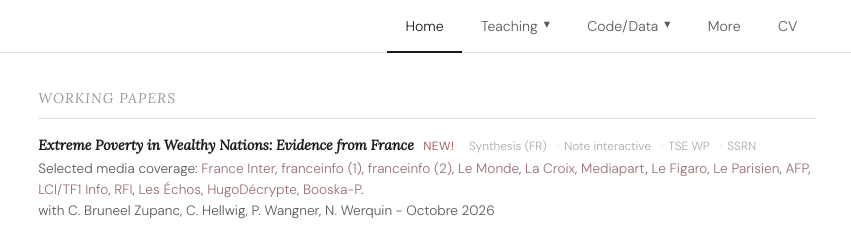
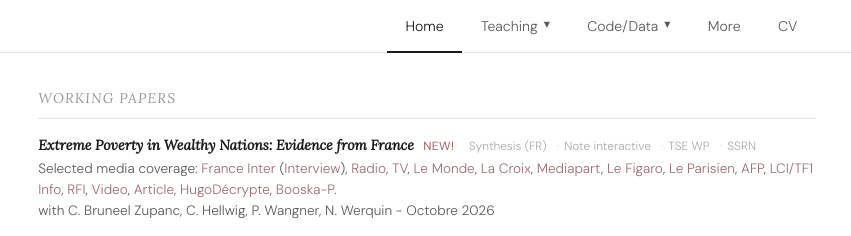
Before and after one commit to AGaillardTSE/AGaillardBrown, a plain HTML site: page index.html in a window 1280 px wide. Shown: the top 236 px of the page, 360-1211 px from the left. Drawn offline with nearby package versions, Linux system fonts and the light colour scheme; a web font is replaced by a local one.

Commit message:
Update media coverage links in index.html

```diff
--- a/index.html
+++ b/index.html
@@ -514,9 +514,9 @@ footer a:hover{color:var(--accent)}
           </div>
           <p class="paper-info">
             Selected media coverage:
-            <a href="https://www.radiofrance.fr/franceinter/podcasts/france-inter-sur-le-terrain/reportage-france-inter-sur-le-terrain-du-lundi-05-octobre-2026-2961160" target="_blank" rel="noopener noreferrer">France Inter</a>,
-            <a href="https://www.radiofrance.fr/franceinfo/podcasts/le-9h30-midi/le-9h30-midi-du-lundi-05-octobre-2026-9522028" target="_blank" rel="noopener noreferrer">franceinfo (1)</a>,
-            <a href="https://www.franceinfo.fr/sante/alimentation/des-beneficiaires-des-restos-du-coeurs-ont-moins-de-9-ans_8223118.html" target="_blank" rel="noopener noreferrer">franceinfo (2)</a>,
+            <a href="https://www.radiofrance.fr/franceinter/podcasts/france-inter-sur-le-terrain/reportage-france-inter-sur-le-terrain-du-lundi-05-octobre-2026-2961160" target="_blank" rel="noopener noreferrer">France Inter</a> (<a href="https://www.radiofrance.fr/franceinter/podcasts/le-5-7/le-5-7-du-lundi-05-octobre-2026-5171512Franceinfo " target="_blank" rel="noopener noreferrer">Interview</a>),
+            <a href="https://www.radiofrance.fr/franceinfo/podcasts/le-9h30-midi/le-9h30-midi-du-lundi-05-octobre-2026-9522028" target="_blank" rel="noopener noreferrer">Radio</a>,
+            <a href="https://www.franceinfo.fr/sante/alimentation/des-beneficiaires-des-restos-du-coeurs-ont-moins-de-9-ans_8223118.html" target="_blank" rel="noopener noreferrer">TV</a>,
             <a href="https://www.lemonde.fr/societe/article/2026/10/05/l-extreme-pauvrete-et-les-moyens-de-la-reduire-analyses-dans-une-etude-grace-aux-donnees-des-restos-du-c-ur_6788467_3224.html" target="_blank" rel="noopener noreferrer">Le Monde</a>,
             <a href="https://www.la-croix.com/societe/chomage-prix-des-loyers-comment-des-francais-basculent-dans-la-grande-pauvrete-20261004" target="_blank" rel="noopener noreferrer">La Croix</a>,
             <a href="https://www.mediapart.fr/journal/france/051026/une-personne-sur-dix-risque-de-recourir-l-aide-alimentaire-au-cours-de-la-decennie" target="_blank" rel="noopener noreferrer">Mediapart</a>,
@@ -525,7 +525,7 @@ footer a:hover{color:var(--accent)}
             <a href="https://www.leparisien.fr/societe/besoin-dun-soutien-precoce-et-cible-un-francais-sur-10-risque-de-tomber-dans-la-precarite-alimentaire-selon-une-etude-05-10-2026-HEZX3S6VVVCZTGUZYT4M3HQD4M.php" target="_blank" rel="noopener noreferrer">AFP</a>,
             <a href="https://www.tf1info.fr/societe/une-vaste-etude-alerte-sur-l-ampleur-de-la-precarite-a-partir-de-millions-de-donnees-des-restos-du-coeur-une-premiere-2467752.html" target="_blank" rel="noopener noreferrer">LCI/TF1 Info</a>,
             <a href="https://www.rfi.fr/fr/podcasts/reportage-france/20261004-en-france-ne-plus-pouvoir-faire-face-%C3%A0-ses-besoins-alimentaires-et-r%C3%A9sidentiels-une-r%C3%A9alit%C3%A9-en-hausse" target="_blank" rel="noopener noreferrer">RFI</a>,
-            <a href="https://www.instagram.com/reels/DeH6V2HiE_v/?hl=en" target="_blank" rel="noopener noreferrer">Les Échos</a>,
+            <a href="https://www.instagram.com/reels/DeH6V2HiE_v/?hl=en" target="_blank" rel="noopener noreferrer">Video</a>, <a href="https://www.lesechos.fr/economie-france/conjoncture/la-grande-pauvrete-sinstalle-dans-le-paysage-francais-2255048" target="_blank" rel="noopener noreferrer">Article</a>,
             <a href="https://www.instagram.com/p/DeHYujkjHqI/?stkn=MWE4c3g5M2Z1bm1wcw%3D%3D" target="_blank" rel="noopener noreferrer">HugoDécrypte</a>,
             <a href="https://www.instagram.com/p/DeG3SIRNnYF/" target="_blank" rel="noopener noreferrer">Booska-P</a>.
           </p>
```
